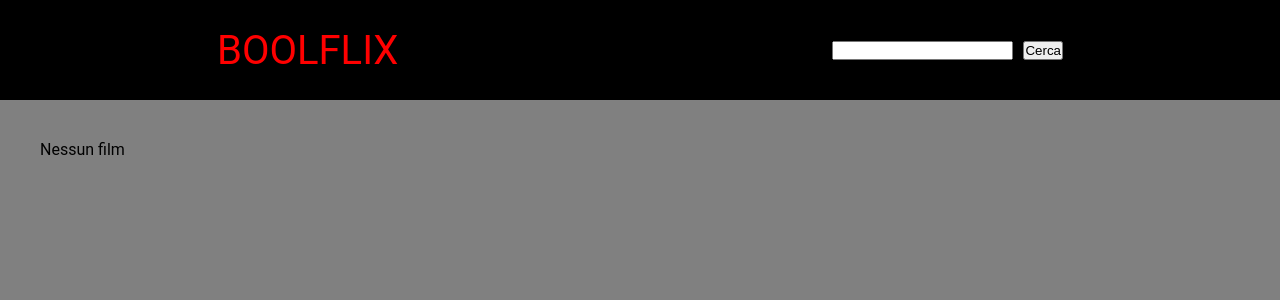
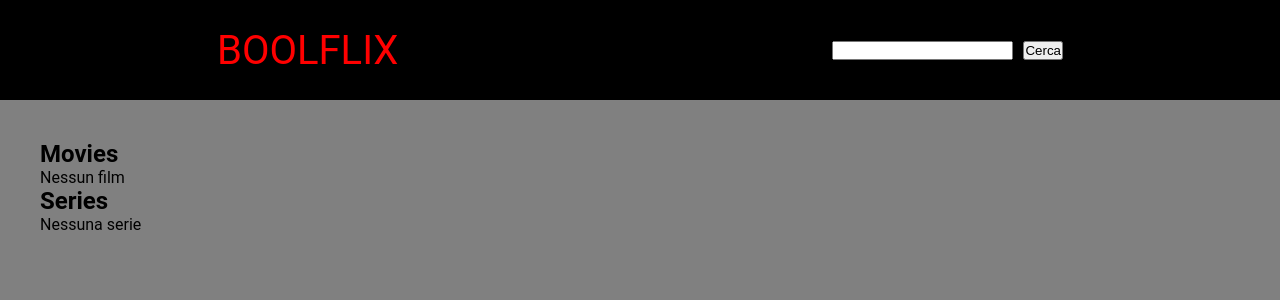
Before and after one commit to MattiaBologna/vite-boolflix, a Vue app: page / in a window 1280 px wide. Shown: the top 300 px of the page. Built offline with nearby package versions, Linux system fonts and the light colour scheme.

Commit message:
Add: print series and films infos

```diff
--- a/src/components/Card.vue
+++ b/src/components/Card.vue
@@ -14,9 +14,11 @@ export default {
 
 <template>
     <li>
-        <p>{{ item.title }}</p>
-        <p>{{ item.original_title }}</p>
-        <div class="language">
+        <p class="title">{{ item.title }}</p>
+        <p class="title">{{ item.name }}</p>
+        <p class="original_title">{{ item.original_title }}</p>
+        <p class="original_title">{{ item.original_name }}</p>
+        <div class=" language">
             <p>{{ item.original_language }}</p>
             <img v-if="item.original_language === 'en' || item.original_language === 'it' || item.original_language === 'es'"
                 :src="'/public/' + item.original_language + '_flag.svg'" alt="usa flag" class="flag">
@@ -28,8 +30,8 @@ export default {
             <font-awesome-icon v-for="n in (5 - Math.floor(item.vote_average / 2))" :icon="['far', 'star']" />
             <p class="vote_average_number">{{ item.vote_average }}</p>
         </div>
+    </li>
 
-    </li>
 
 </template>
 
--- a/src/components/HeadApp.vue
+++ b/src/components/HeadApp.vue
@@ -14,7 +14,6 @@ export default {
     methods: {
 
         fetchData() {
-            console.log('recupero dati di film')
             axios.get(`https://api.themoviedb.org/3/search/movie`, {
                 params: {
                     api_key: 'e99307154c6dfb0b4750f6603256716d',
@@ -22,6 +21,17 @@ export default {
                 }
             }).then((res) => {
                 store.movies = res.data.results
+                console.log('movie: ', store.movies)
+            })
+
+            axios.get(`https://api.themoviedb.org/3/search/tv`, {
+                params: {
+                    api_key: 'e99307154c6dfb0b4750f6603256716d',
+                    query: this.query
+                }
+            }).then((res) => {
+                store.tvSeries = res.data.results
+                console.log('serie: ', store.tvSeries)
             })
         }
     }
--- a/src/components/MainApp.vue
+++ b/src/components/MainApp.vue
@@ -22,11 +22,20 @@ export default {
 <template>
 
     <main>
-        <section>
+        <section class="movies">
+            <h2>Movies</h2>
             <ul class="film__list" v-if="store.movies.length !== 0">
                 <Card :item="movie" v-for="movie in store.movies" class="film" :key="movie.id" />
             </ul>
             <p v-else>Nessun film</p>
+        </section>
+
+        <section class="tv_series">
+            <h2>Series</h2>
+            <ul class="tv_series_list" v-if="store.tvSeries.length !== 0">
+                <Card :item="serie" v-for="serie in store.tvSeries" class="film" :key="serie.id" />
+            </ul>
+            <p v-else>Nessuna serie</p>
         </section>
     </main>
 
```
